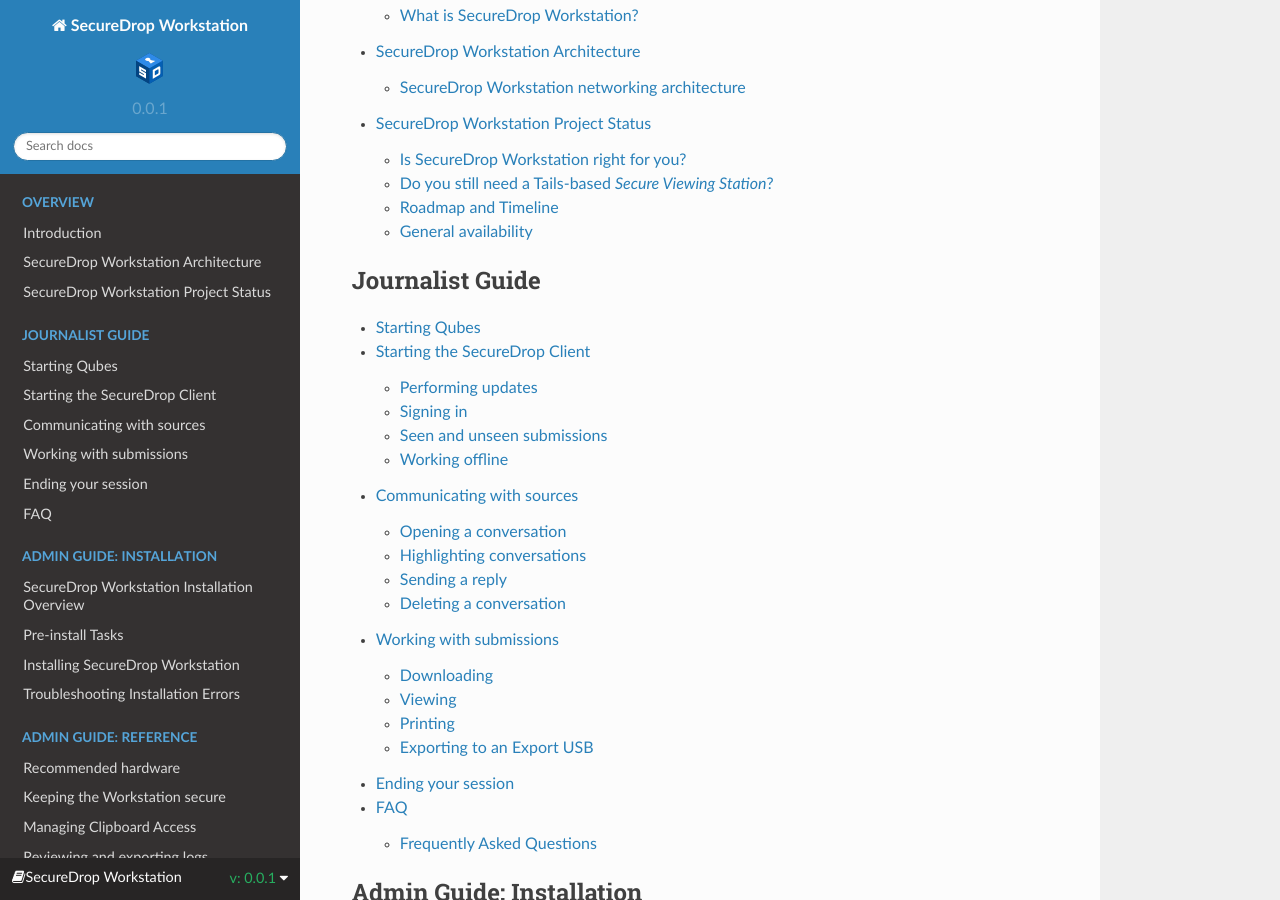
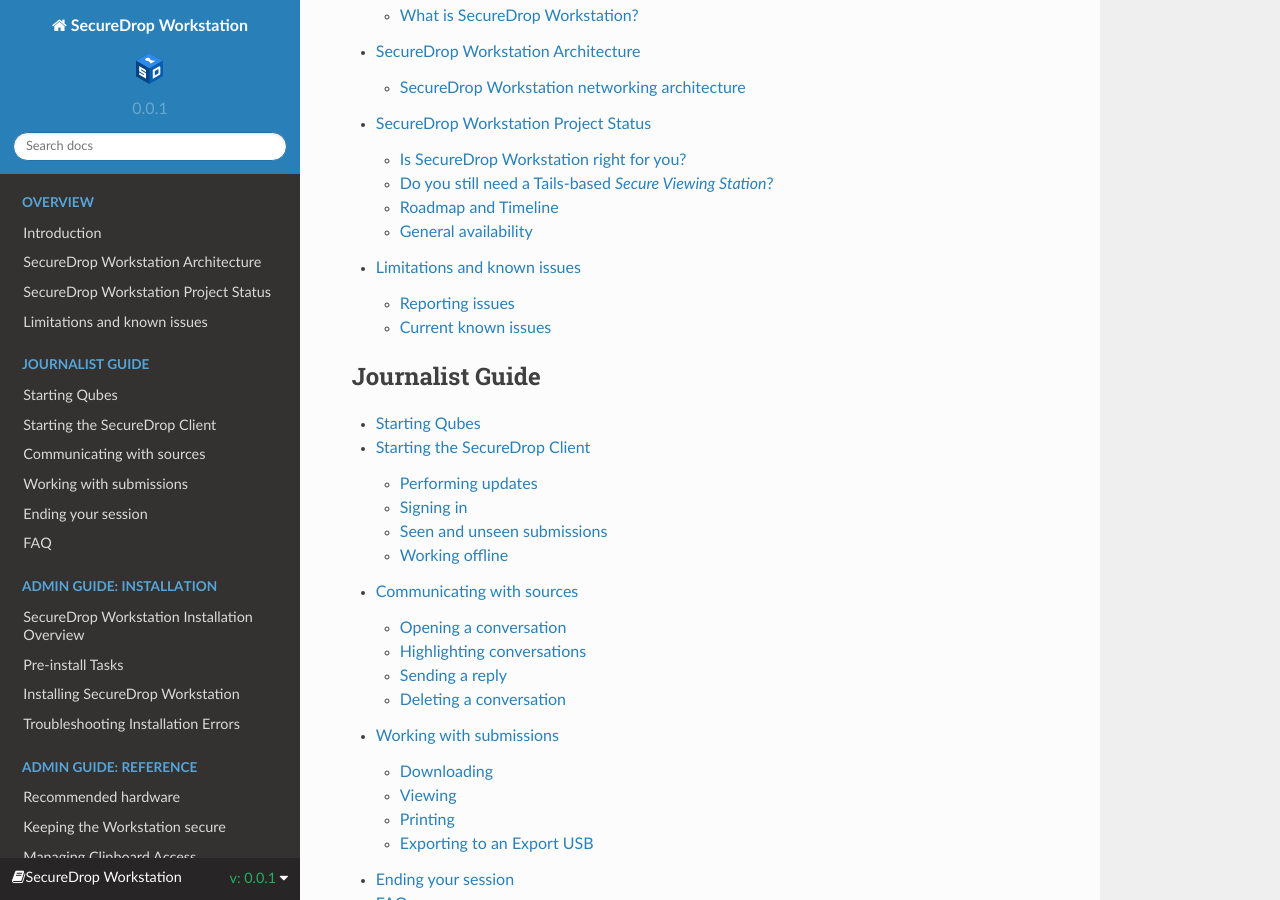
Before and after one commit to freedomofpress/securedrop-workstation-docs, a Sphinx documentation site: the page built from docs/index.rst, in a window 1280 px wide and 900 px high, scrolled down 522 px. Built offline with Sphinx 7.4.7 and the Read the Docs theme 2.0.0, drawn with Linux system fonts in a browser that asks for light colours; some of the changed text lies outside the part shown.

Commit message:
Move limitations document to general section

```diff
--- a/docs/admin/reference/known_issues.rst
+++ b/docs/general/known_issues.rst
@@ -1,7 +1,8 @@
 Limitations and known issues
 ============================
 
-.. include:: ../../includes/top-warning.rst
+.. include:: ../includes/top-warning.rst
+
 Reporting issues
 ----------------
 
--- a/docs/index.rst
+++ b/docs/index.rst
@@ -20,6 +20,7 @@
    general/introduction
    general/workstation_architecture
    general/status
+   general/known_issues
 
 .. toctree::
    :maxdepth: 2
```
Also changed, not shown: other parts of docs/index.rst (+0 -1 lines).
